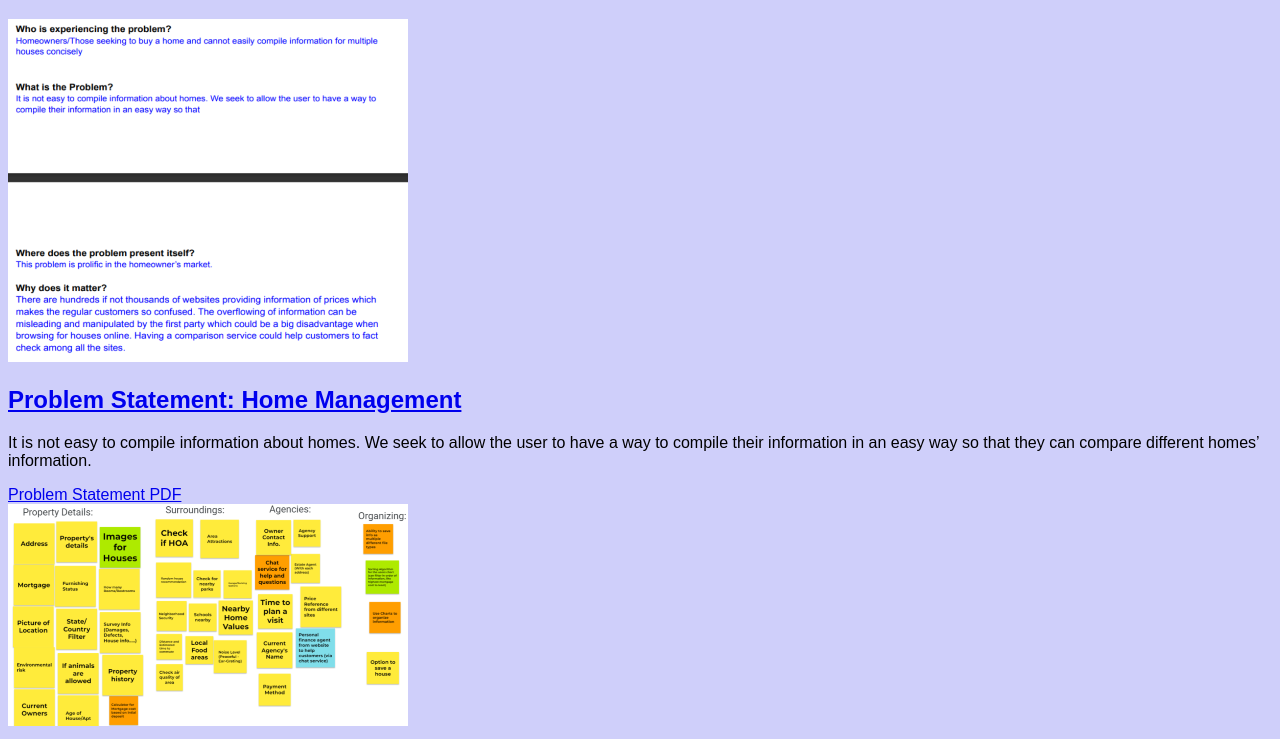
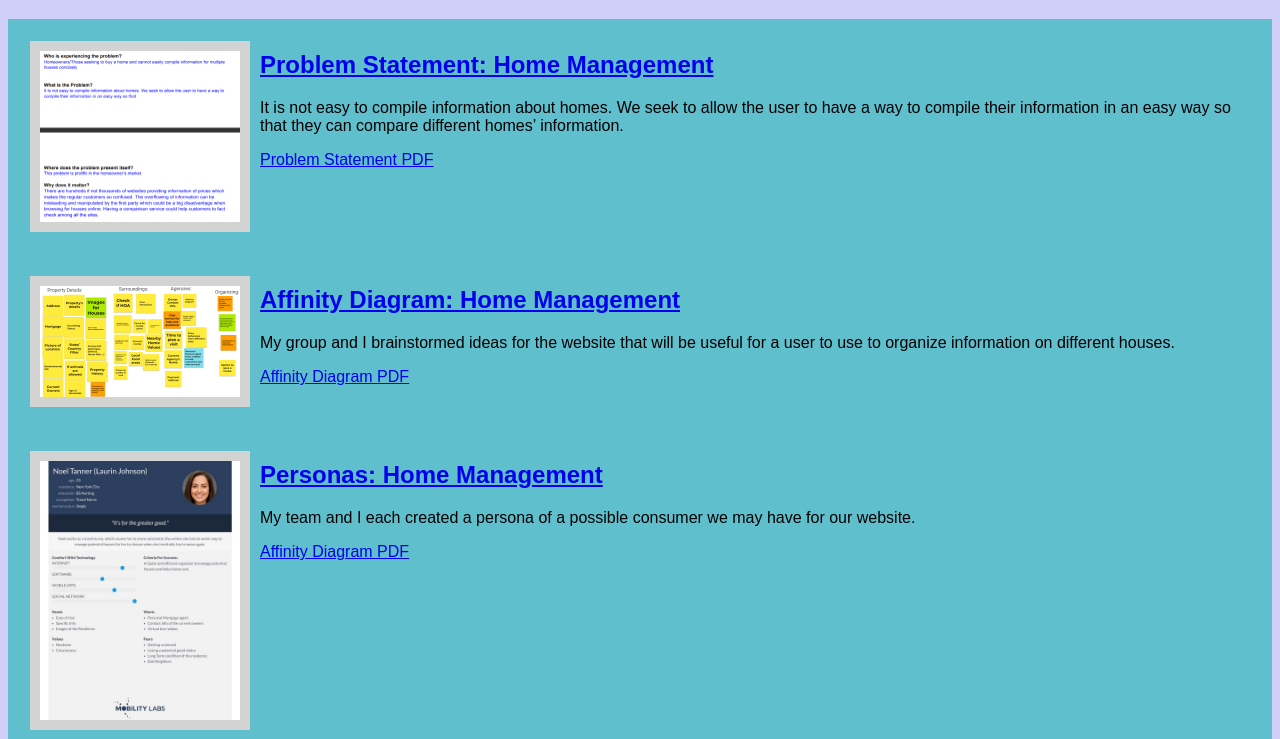
Before and after one commit to LaurinJohnson1/LaurinJohnson1.github.io, a plain HTML site: page index.html in a window 1280 px wide. Shown: the part 61-800 px from the top of the page. Drawn offline with Linux system fonts and the light colour scheme.

Commit message:
Add files via upload

```diff
--- a/styles.css
+++ b/styles.css
@@ -9,3 +9,18 @@ body
     background: rgba(183, 183, 248, 0.667);
     font-family: Arial, Helvetica, Sans-Serif;
 }
+
+.Assignments
+{
+    background: rgb(96, 191, 205);
+   display: flex;
+   padding: 12px;
+}
+
+.Assignments img
+{
+width: 200px;
+padding: 10px;
+margin: 10px;
+background: lightgrey;
+}
```
